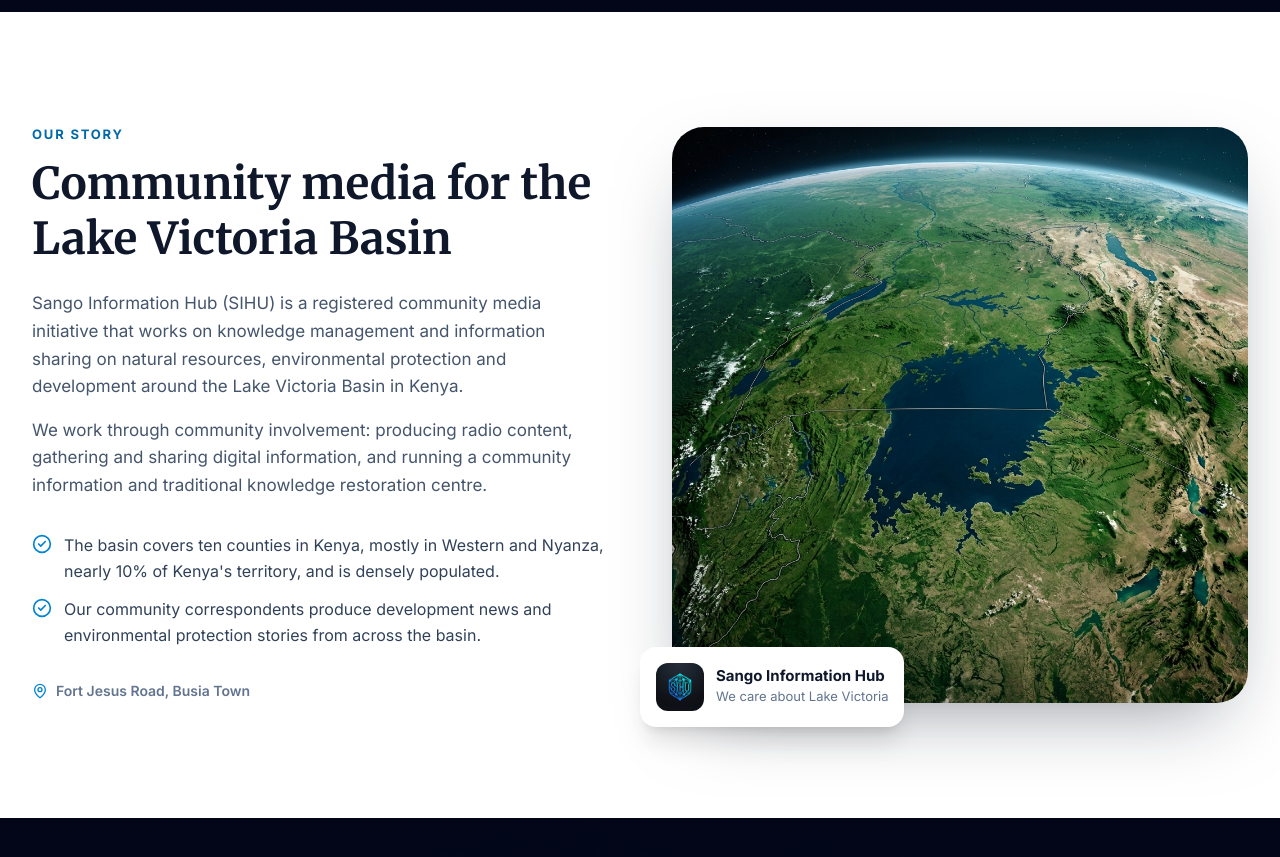
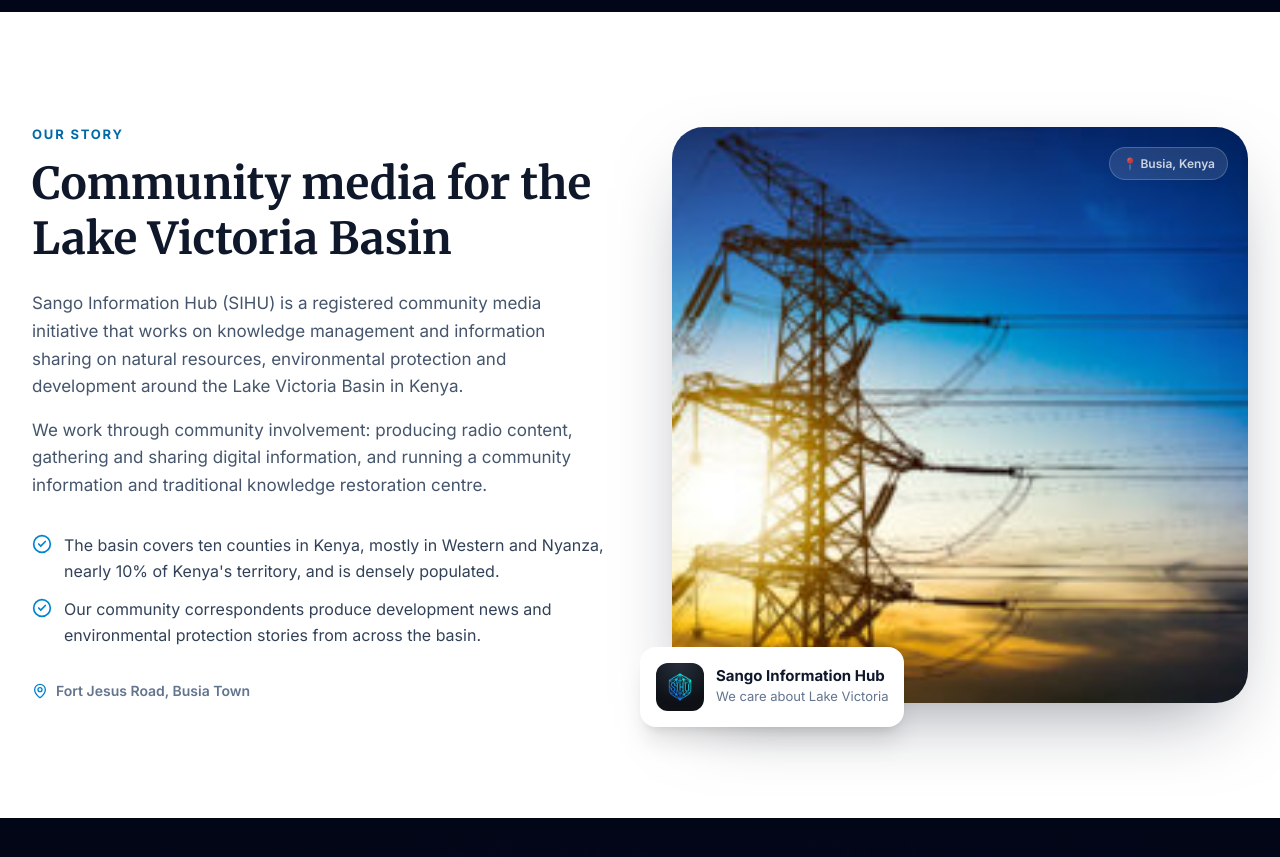
Before and after one commit to Drekahshi/SIHU.COM, a Next.js app: page / in a window 1280 px wide. Shown: the part 960-1817 px from the top of the page. Built offline with nearby package versions, Linux system fonts and the light colour scheme; no server answers.

Commit message:
Add fisherman hover effect on Our Story section

```diff
--- a/src/components/home/LandingPage.tsx
+++ b/src/components/home/LandingPage.tsx
@@ -184,8 +184,24 @@ export default function LandingPage() {
             <p className="inline-flex items-center gap-2 mt-8 text-[14px] font-semibold text-slate-500"><MapPin size={16} className="text-sky-600" /> Fort Jesus Road, Busia Town</p>
           </motion.div>
           <motion.div variants={fade} initial="hidden" whileInView="show" viewport={{ once: true, margin: "-80px" }} custom={1} className="relative">
-            <div className="relative aspect-square rounded-[2rem] overflow-hidden shadow-[0_30px_80px_-30px_rgba(15,23,42,0.5)]">
-              <Image src="/images/lake-victoria-bg.png" alt="Satellite view of Lake Victoria" fill sizes="(max-width: 1024px) 100vw, 600px" className="object-cover" />
+            <div className="relative aspect-square rounded-[2rem] overflow-hidden shadow-[0_30px_80px_-30px_rgba(15,23,42,0.5)] group">
+              <Image src="/images/fisherman.jpg" alt="Fisherman casting a net on Lake Victoria at golden hour" fill sizes="(max-width: 1024px) 100vw, 600px" className="object-cover transition-all duration-700 group-hover:scale-110 group-hover:brightness-75" />
+
+              {/* Gradient overlay — fades in on hover */}
+              <div className="absolute inset-0 bg-gradient-to-t from-slate-950/80 via-slate-950/20 to-transparent opacity-0 group-hover:opacity-100 transition-opacity duration-500" />
+
+              {/* Caption — slides up on hover */}
+              <div className="absolute bottom-0 left-0 right-0 p-8 translate-y-4 opacity-0 group-hover:translate-y-0 group-hover:opacity-100 transition-all duration-500">
+                <p className="text-sky-300 text-[13px] font-bold uppercase tracking-[0.12em] mb-2">Lake Victoria Basin</p>
+                <h3 className="text-white font-heading text-[22px] font-bold leading-snug">
+                  A fisherman casts his net at dawn — a timeless story of community and the lake.
+                </h3>
+              </div>
+
+              {/* Corner badge — visible always, scales on hover */}
+              <div className="absolute top-5 right-5 bg-white/15 backdrop-blur-sm border border-white/25 text-white text-[12px] font-semibold px-3 py-1.5 rounded-full opacity-80 group-hover:opacity-100 group-hover:bg-sky-500/80 group-hover:border-sky-400 transition-all duration-300">
+                📍 Busia, Kenya
+              </div>
             </div>
             <div className="absolute -bottom-6 -left-4 md:-left-8 bg-white rounded-2xl shadow-xl p-4 flex items-center gap-3 max-w-[280px]">
               <Image src="/images/sihu-logo.png" alt="" width={48} height={48} className="w-12 h-12 rounded-xl object-cover" />
```
Also changed, not shown: public/images/fisherman.jpg (added).
